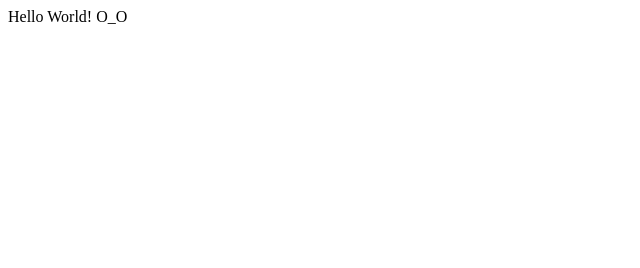
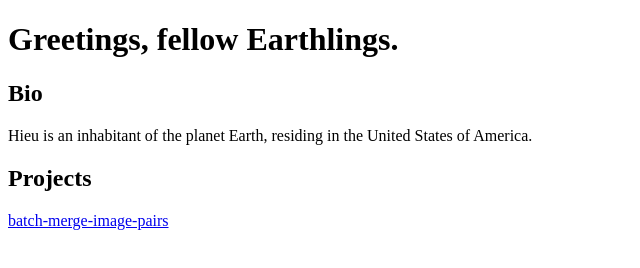
Before and after one commit to cheehieu/huminoid.github.io, a plain HTML site: page index.html in a window 1280 px wide. Shown: the whole page, without its empty margins (0-640 px from the left). Drawn offline with Linux system fonts and the light colour scheme.

Commit message:
Update index.html

```diff
--- a/index.html
+++ b/index.html
@@ -1 +1,22 @@
-Hello World! O_O
+
+<!DOCTYPE html>
+<html lang="en">
+<head>
+  <meta charset=”utf-8”>
+  <title>huminoid's Project Page</title>
+  <meta name=”description” content=”Portal for various personal projects, hosted on GitHub!”>
+  <meta name=”author” content=”Hieu”>
+  <link rel=”stylesheet” href=”style.css”>
+</head>
+
+<body>
+  <H1>Greetings, fellow Earthlings.</H1>
+  <H2>Bio</H2>
+  <p>Hieu is an inhabitant of the planet Earth, residing in the United States of America.</p>
+  <H2>Projects</H2>
+  <a href="http://huminoid.github.io/batch-merge-image-pairs/">batch-merge-image-pairs</a>
+</body>
+
+<footer></footer>
+
+</html>
```
